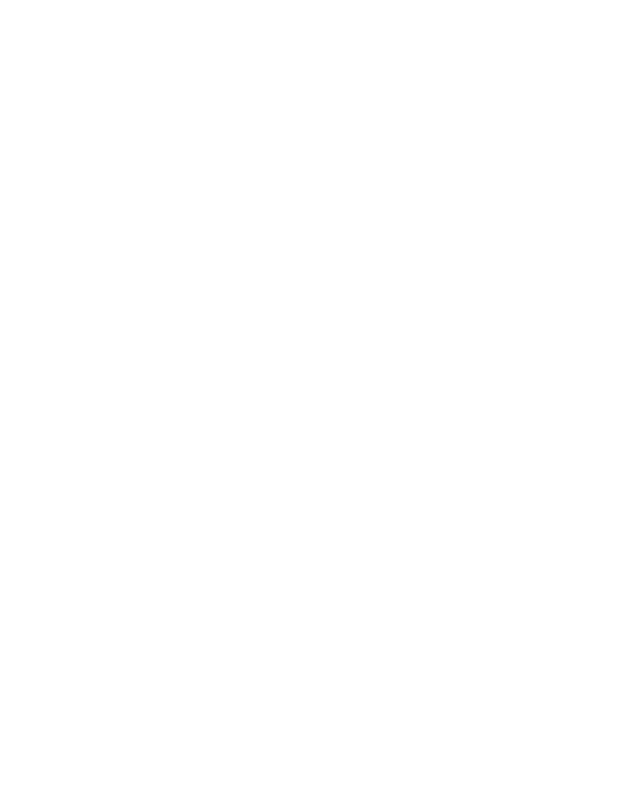
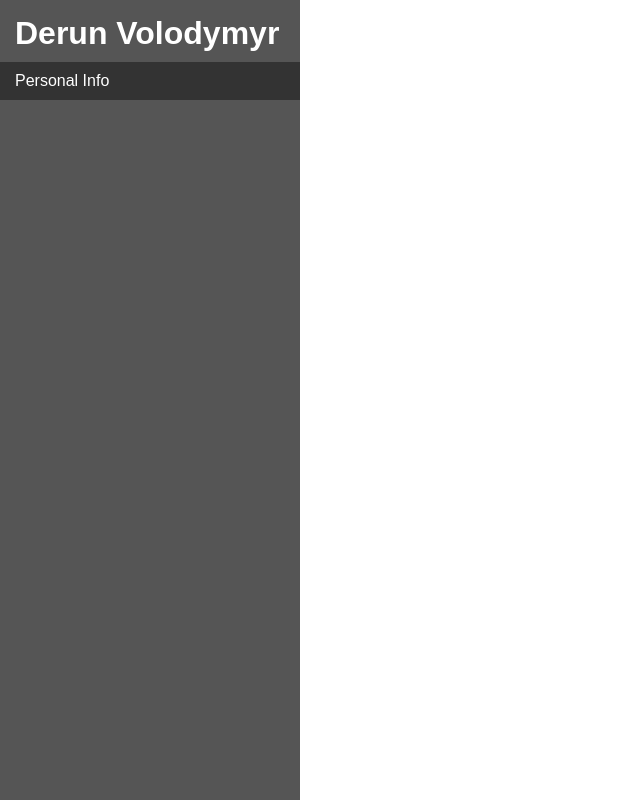
Before and after one commit to derunva/exampleGitRepo, a plain HTML site: page index.html in a window 1280 px wide. Shown: the whole page, without its empty margins (0-640 px from the left). Drawn offline with Linux system fonts and the light colour scheme.

Commit message:
add side

```diff
--- /dev/null
+++ b/css/styles.css
@@ -0,0 +1,28 @@
+* {
+  padding: 0;
+  margin: 0;
+  box-sizing: border-box;
+}
+html, body {
+  height: 100%;
+  overflow: hidden;
+  font-family: sans-serif;
+}
+.cv {
+  height: 100%;
+  display: flex;
+}
+.cv--contacts {
+  flex: 0 1 300px;
+  flex-basis: 300px;
+  flex-grow: 0;
+  flex-shrink: 1;
+  background: #555;
+  color: #fff;
+  padding: 15px;
+}
+.contacts-title {
+  padding: 10px 15px;
+  background: #333;
+  margin: 10px -15px;
+}
--- a/index.html
+++ b/index.html
@@ -3,8 +3,18 @@
   <head>
     <meta charset="utf-8">
     <title>Derun Volodymyr CV page</title>
+    <link rel="stylesheet" href="./css/styles.css">
   </head>
   <body>
+    <div class="cv">
+      <div class="cv--contacts">
+        <h1>Derun Volodymyr</h1>
+        <div class="contacts-title">
+          Personal Info
+        </div>
+      </div>
+      <div class="cv--info"></div>
+    </div>
 
   </body>
 </html>
```
